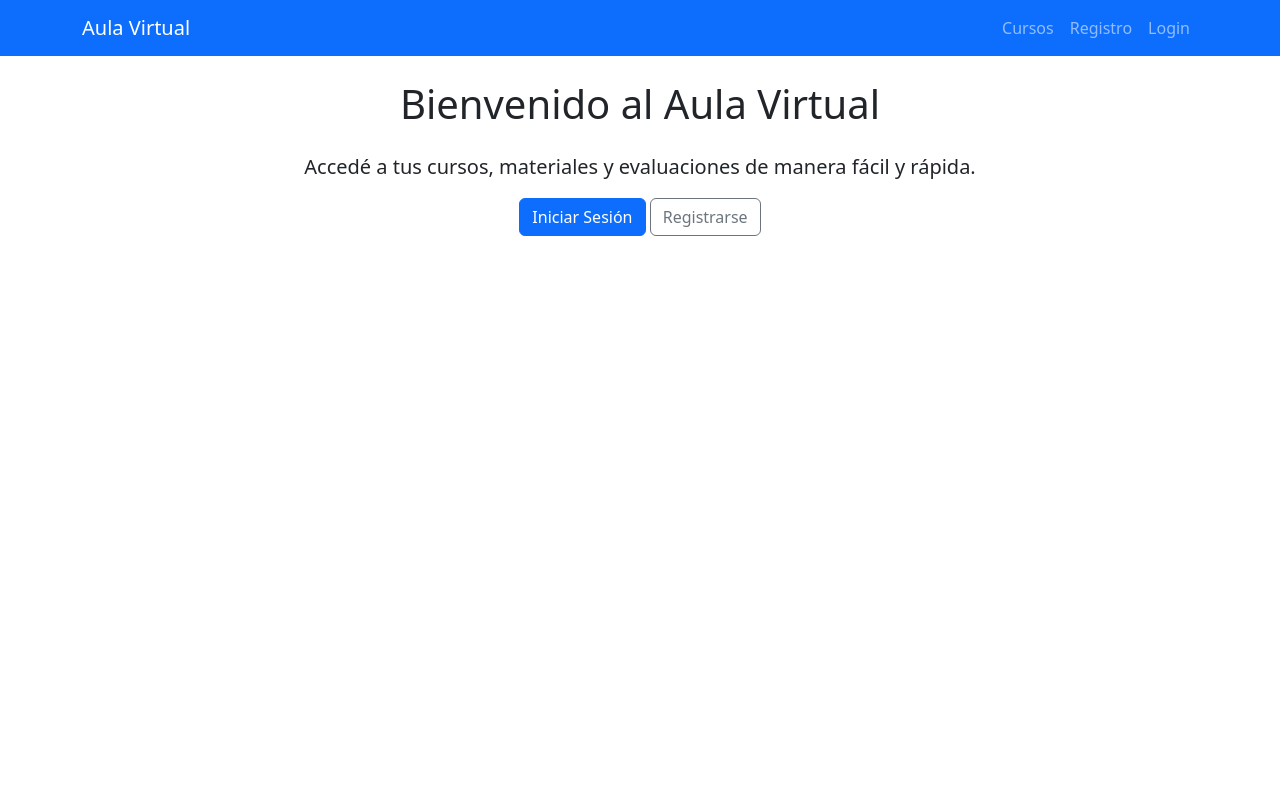
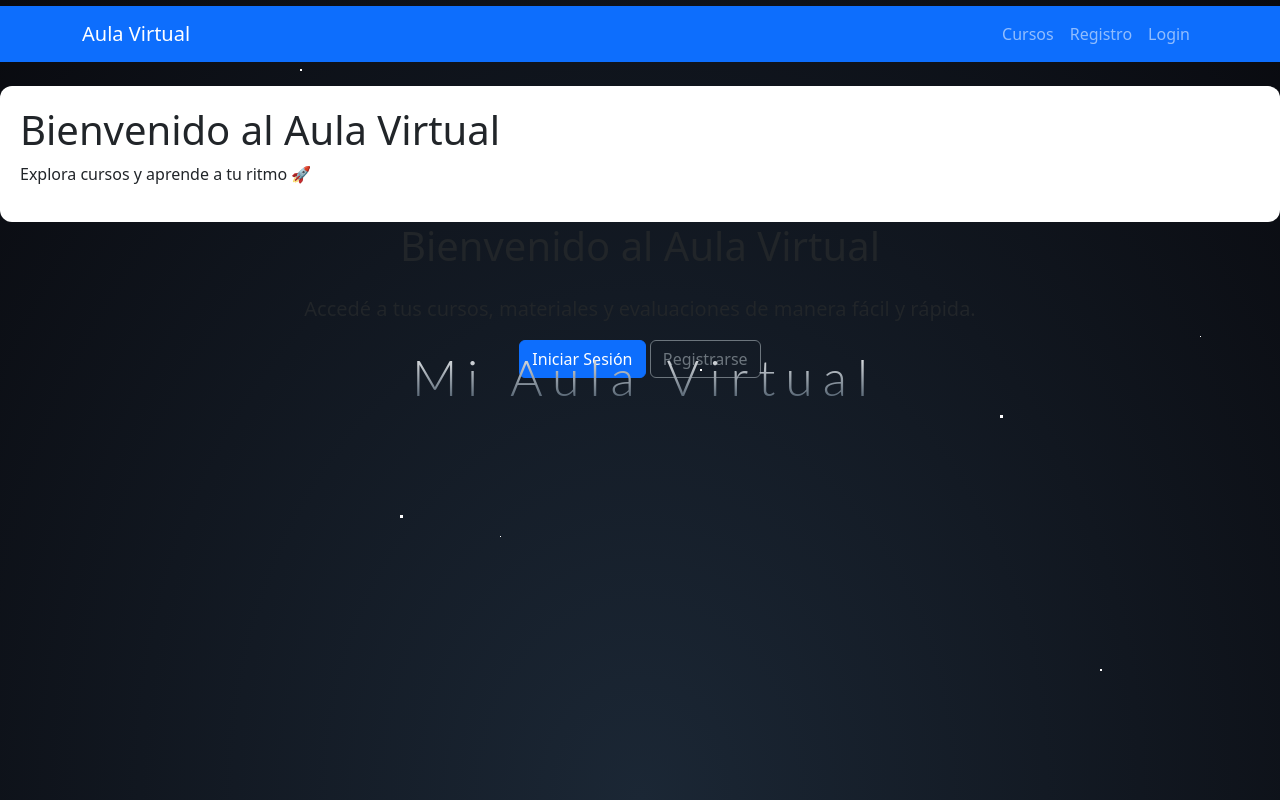
Before and after one commit to JoaquinFritz16/Aula_Virtual_Fritz-Santi, a Flask app: page / in a window 1280 px wide. Run offline with Flask 3, Linux system fonts and the light colour scheme.

Commit message:
background

```diff
--- a/AulaVirtual.sql
+++ b/AulaVirtual.sql
@@ -1,3 +1,4 @@
+-- Active: 1756120724278@@127.0.0.1@3306@aula_virtual
 drop database if exists aula_virtual;
 create database aula_virtual;
 USE aula_virtual;
@@ -25,3 +26,6 @@ CREATE TABLE tareas (
     FOREIGN KEY (curso_id) REFERENCES cursos(id),
     FOREIGN KEY (docente_id) REFERENCES usuarios(id)
 );
+insert into usuarios (nombre, email, password, rol) values
+('Admin', 'admin@example.com', 'admin123', 'admin');
+select * from usuarios;
--- a/db.py
+++ b/db.py
@@ -6,7 +6,7 @@ def get_db_connection():
         conn = mysql.connector.connect(
             host="localhost",
             user="root",
-            password="root",
+            password="",
             database="aula_virtual",
             port=3306,
         )
--- a/routes.py
+++ b/routes.py
@@ -107,8 +107,8 @@ def cursos():
     return render_template("cursos.html", cursos=cursos)
 
 
-@routes.route("/cursos/agregar", methods=["GET", "POST"])
-def agregar_curso():
+@routes.route("/cursos/crear", methods=["GET", "POST"])
+def crear_curso():
     if "user_id" not in session:
         return redirect(url_for("routes.login"))
 
@@ -129,7 +129,7 @@ def agregar_curso():
         flash("Curso agregado correctamente", "success")
         return redirect(url_for("routes.cursos"))
 
-    return render_template("agregar_curso.html")
+    return render_template("crear_curso.html")
 
 
 @routes.route("/cursos/editar/<int:id>", methods=["GET", "POST"])
--- /dev/null
+++ b/static/css/stars.css
@@ -0,0 +1,87 @@
+html, body {
+  height: 100%;
+  margin: 0;
+  background: radial-gradient(ellipse at bottom, #1B2735 0%, #090A0F 100%);
+  overflow: hidden;
+}
+
+/* Estrellas pequeñas */
+#stars {
+  width: 1px;
+  height: 1px;
+  background: transparent;
+  box-shadow: 10px 100px #FFF, 500px 800px #FFF, 1200px 600px #FFF, 900px 300px #FFF, 1500px 700px #FFF, 1800px 900px #FFF;
+  animation: animStar 50s linear infinite;
+}
+#stars:after {
+  content: " ";
+  position: absolute;
+  top: 2000px;
+  width: 1px;
+  height: 1px;
+  background: transparent;
+  box-shadow: 10px 100px #FFF, 500px 800px #FFF, 1200px 600px #FFF, 900px 300px #FFF, 1500px 700px #FFF, 1800px 900px #FFF;
+}
+
+/* Estrellas medianas */
+#stars2 {
+  width: 2px;
+  height: 2px;
+  background: transparent;
+  box-shadow: 300px 200px #FFF, 700px 500px #FFF, 1100px 800px #FFF, 1300px 400px #FFF, 1600px 900px #FFF;
+  animation: animStar 100s linear infinite;
+}
+#stars2:after {
+  content: " ";
+  position: absolute;
+  top: 2000px;
+  width: 2px;
+  height: 2px;
+  background: transparent;
+  box-shadow: 300px 200px #FFF, 700px 500px #FFF, 1100px 800px #FFF, 1300px 400px #FFF, 1600px 900px #FFF;
+}
+
+/* Estrellas grandes */
+#stars3 {
+  width: 3px;
+  height: 3px;
+  background: transparent;
+  box-shadow: 400px 600px #FFF, 800px 300px #FFF, 1000px 500px #FFF, 1400px 200px #FFF, 1700px 800px #FFF;
+  animation: animStar 150s linear infinite;
+}
+#stars3:after {
+  content: " ";
+  position: absolute;
+  top: 2000px;
+  width: 3px;
+  height: 3px;
+  background: transparent;
+  box-shadow: 400px 600px #FFF, 800px 300px #FFF, 1000px 500px #FFF, 1400px 200px #FFF, 1700px 800px #FFF;
+}
+
+/* Título centrado */
+#title {
+  position: absolute;
+  top: 50%;
+  left: 0;
+  right: 0;
+  color: #FFF;
+  text-align: center;
+  font-family: 'Lato', sans-serif;
+  font-weight: 300;
+  font-size: 50px;
+  letter-spacing: 10px;
+  margin-top: -60px;
+  padding-left: 10px;
+}
+#title span {
+  background: -webkit-linear-gradient(white, #38495a);
+  -webkit-background-clip: text;
+  -webkit-text-fill-color: transparent;
+}
+
+/* Animación */
+@keyframes animStar {
+  from { transform: translateY(0px); }
+  to { transform: translateY(-2000px); }
+}
--- a/templates/base.html
+++ b/templates/base.html
@@ -5,9 +5,20 @@
     <meta name="viewport" content="width=device-width, initial-scale=1.0">
     <title>{% block title %}Aula Virtual{% endblock %}</title>
     <link href="https://cdn.jsdelivr.net/npm/bootstrap@5.3.3/dist/css/bootstrap.min.css" rel="stylesheet">
+    <link rel="stylesheet" href="{{ url_for('static', filename='css/stars.css') }}">
+
 </head>
 <body>
     <!-- Navbar -->
+<div id="stars"></div>
+    <div id="stars2"></div>
+    <div id="stars3"></div>
+
+
+<div id="title">
+  <span>Mi Aula Virtual</span>
+</div>
+
     <nav class="navbar navbar-expand-lg navbar-dark bg-primary mb-4">
         <div class="container">
             <a class="navbar-brand" href="{{ url_for('index') }}">Aula Virtual</a>
@@ -20,6 +31,10 @@
             </div>
         </div>
     </nav>
+    <main style="background: rgba(255, 255, 255); padding: 20px; border-radius: 12px;">
+  <h1>Bienvenido al Aula Virtual</h1>
+  <p>Explora cursos y aprende a tu ritmo 🚀</p>
+</main>
 
     <!-- Contenido -->
     <div class="container">
--- a/templates/cursos.html
+++ b/templates/cursos.html
@@ -21,8 +21,8 @@
             <td>{{ curso[1] }}</td>
             <td>{{ curso[2] }}</td>
             <td>
-                <a href="{{ url_for('editar_curso', curso_id=curso[0]) }}" class="btn btn-warning btn-sm">Editar</a>
-                <a href="{{ url_for('eliminar_curso', curso_id=curso[0]) }}" class="btn btn-danger btn-sm">Eliminar</a>
+                <a href="{{ url_for('editar_curso', id=curso[0]) }}" class="btn btn-warning btn-sm">Editar</a>
+                <a href="{{ url_for('eliminar_curso', id=curso[0]) }}" class="btn btn-danger btn-sm">Eliminar</a>
             </td>
         </tr>
         {% endfor %}
```
